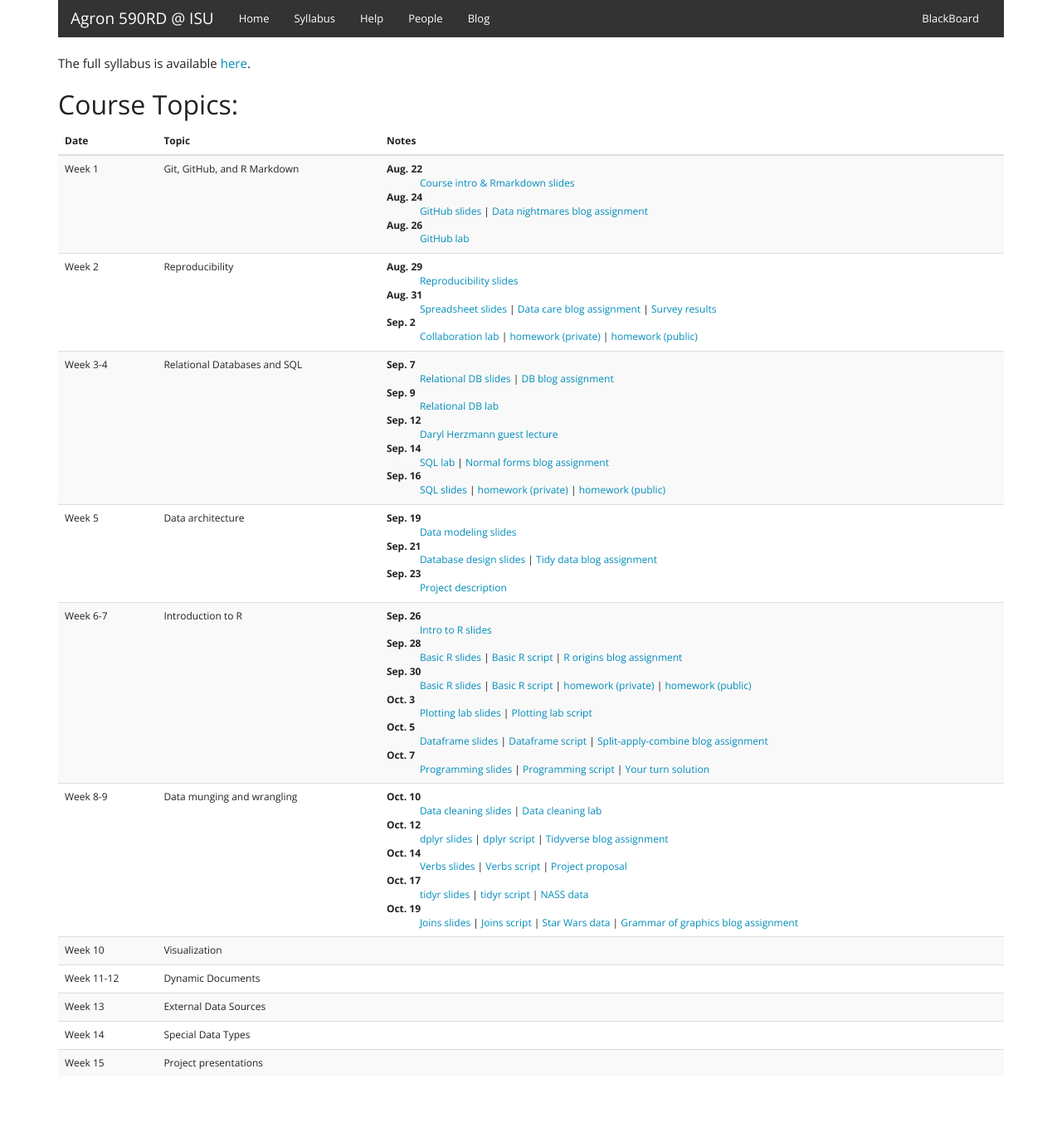
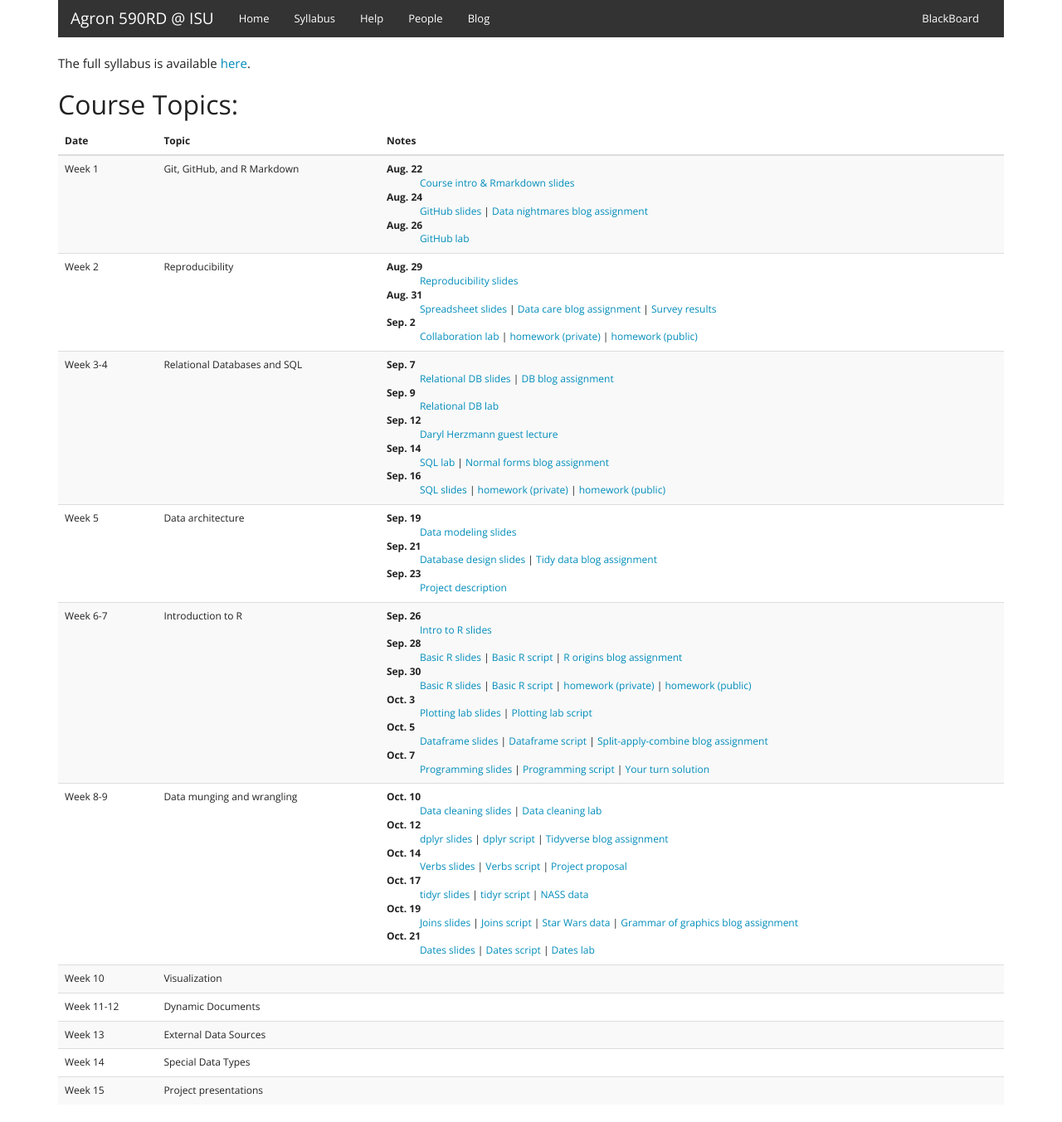
Before and after one commit to agron590-ISU/agron590-ISU.github.io, a Jekyll site: the page built from syllabus.html, in a window 1280 px wide. Shown: the whole page at 83% size. Built offline with Jekyll 4.4.1, drawn with Linux system fonts in a browser that asks for light colours; before the commit the page ends 1319 px from its top, so only the background shows below that.

Commit message:
Added dates links

```diff
--- a/syllabus.html
+++ b/syllabus.html
@@ -112,6 +112,8 @@ The full syllabus is available <a href="http://agron590-isu.github.io/materials/
           <dd><a href="../materials/week_09/tidy_data/slides_tidy_data.html" target=_blank>tidyr slides</a> | <a href="../materials/week_09/tidy_data/script_tidy_data.R" target=_blank>tidyr script</a> | <a href="https://github.com/agron590-ISU/lab/tree/master/week_07/dataframes" target=_blank>NASS data</a></dd>
           <dt>Oct. 19</dt>
           <dd><a href="../materials/week_09/joins/slides_joins.html" target=_blank>Joins slides</a> | <a href="../materials/week_09/joins/script_joins.R" target=_blank>Joins script</a> | <a href="https://github.com/agron590-ISU/materials/raw/master/week_09/joins/data/star_wars.RData" target=_blank>Star Wars data</a> | <a href="https://github.com/agron590-ISU/blog/tree/master/09" target=_blank>Grammar of graphics blog assignment</a></dd>
+        <dt>Oct. 21</dt>
+          <dd><a href="../materials/week_09/dates/slides_dates.html" target=_blank>Dates slides</a> | <a href="../materials/week_09/dates/script_dates.R" target=_blank>Dates script</a> | <a href="https://github.com/agron590-ISU/lab/tree/master/week_09/dates" target=_blank>Dates lab</a></dd>
         </dl>
         </td>
       </tr>
```
